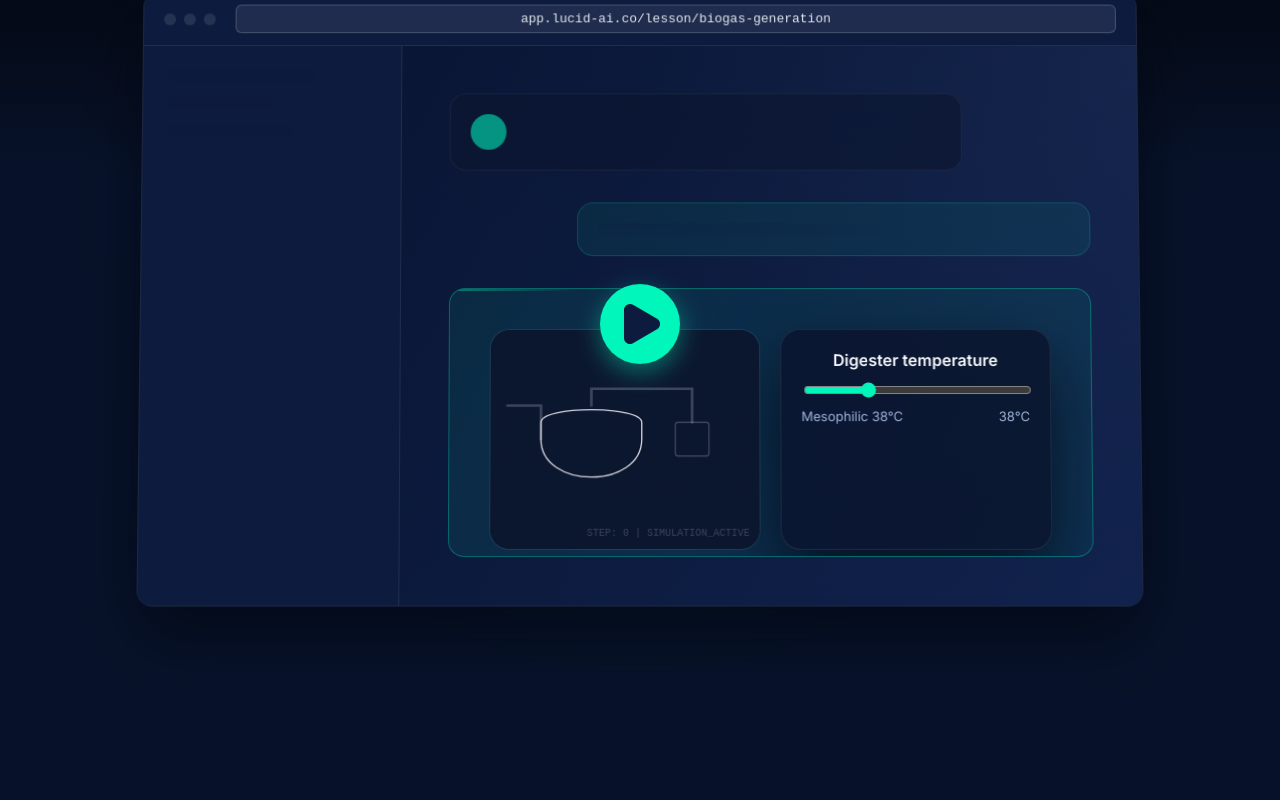
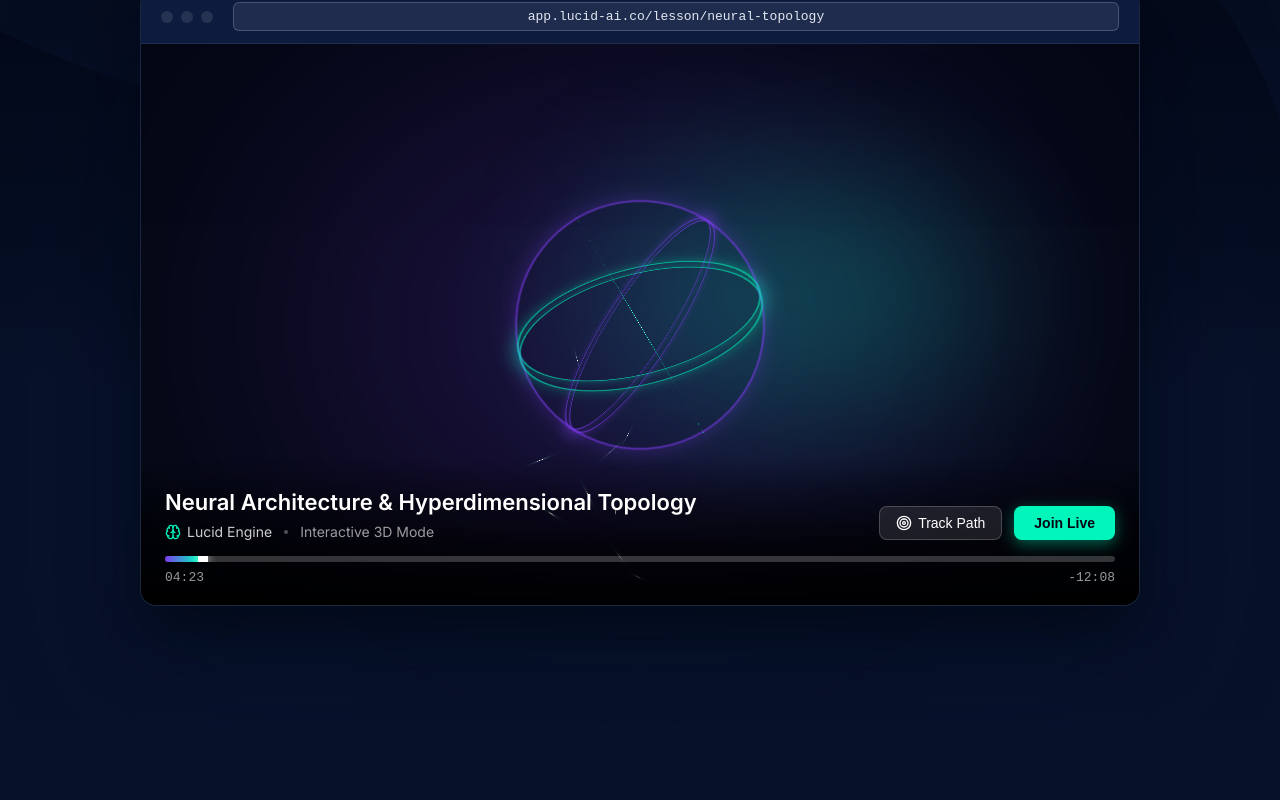
Before and after one commit to taa217/lucidwebsite, a React (Create React App) app: page / in a window 1280 px wide. Shown: the part 680-1480 px from the top of the page. Built offline with nearby package versions, Linux system fonts and the light colour scheme; what @cartesia/cartesia-js would draw is missing.

Commit message:
bettter lesson visualiser on home

```diff
--- a/src/App.css
+++ b/src/App.css
@@ -204,6 +204,12 @@ body {
   width: 100%;
 }
 
+.hero-and-demo-container {
+  position: relative;
+  width: 100%;
+  overflow: hidden; /* This now contains the overflow for both sections */
+}
+
 /* Hero Impressive - Cluely Style */
 .cluely-style-hero {
   position: relative;
@@ -211,7 +217,6 @@ body {
   padding: 120px 20px 240px; /* Extra bottom padding for overlap */
   margin: 0;
   width: 100%;
-  overflow: hidden;
   display: flex;
   flex-direction: column;
   align-items: center;
@@ -225,7 +230,6 @@ body {
   width: 100%;
   height: 100%;
   z-index: 0;
-  overflow: hidden;
 }
 
 .hero-svg-bg {
@@ -240,7 +244,7 @@ body {
   left: 0;
   width: 100%;
   height: 100%;
-  background: linear-gradient(180deg, transparent 60%, var(--bg) 100%);
+  background: linear-gradient(180deg, transparent 70%, var(--bg) 100%);
   pointer-events: none;
 }
 
--- a/src/pages/Home.tsx
+++ b/src/pages/Home.tsx
@@ -1,68 +1,208 @@
-import React, { useState, useEffect, useRef, useCallback } from 'react';
+import React from 'react';
 import { Link } from 'react-router-dom';
 import { motion } from 'framer-motion';
-import { Zap, ArrowRight, Brain, MessageSquare, Layers, Target, Radio, Play } from 'lucide-react';
-import { BiogasAnimation } from '../components/BiogasAnimation';
-import { BiogasExplainer } from '../components/BiogasExplainer';
-import { preloadScenes } from '../hooks/useTTSWithPrefetch';
+import { Zap, ArrowRight, Brain, MessageSquare, Layers, Target } from 'lucide-react';
+const VideoLessonVisualizer = () => {
+  return (
+    <div className="video-lesson-container" style={{
+      width: '100%',
+      aspectRatio: '16/9',
+      background: '#030712',
+      position: 'relative',
+      overflow: 'hidden',
+      display: 'flex',
+      alignItems: 'center',
+      justifyContent: 'center'
+    }}>
+      {/* Dynamic Background */}
+      <motion.div
+        animate={{ opacity: [0.15, 0.3, 0.15], scale: [0.9, 1.2, 0.9] }}
+        transition={{ duration: 10, repeat: Infinity, ease: "easeInOut" }}
+        style={{ position: 'absolute', width: '60%', height: '60%', background: '#7c3aed', filter: 'blur(120px)', borderRadius: '50%' }}
+      />
+      <motion.div
+        animate={{ opacity: [0.1, 0.25, 0.1], scale: [1.1, 0.8, 1.1] }}
+        transition={{ duration: 12, repeat: Infinity, ease: "easeInOut", delay: 1 }}
+        style={{ position: 'absolute', width: '50%', height: '50%', background: '#00f6bb', filter: 'blur(100px)', borderRadius: '50%', top: '20%', right: '10%' }}
+      />
 
-// Biogas first scene for preloading on hover
-const biogasScenesForPreload = [
-  { id: 1, narration: "Let's take a quick look at how biogas is created using nothing more than organic waste and a bit of biology." },
-];
+      {/* 3D Moving Composition */}
+      <div style={{ perspective: '1500px', zIndex: 10, width: '100%', height: '100%', display: 'flex', alignItems: 'center', justifyContent: 'center' }}>
+        <motion.div
+          animate={{ rotateX: [15, 375], rotateY: [-15, 345] }}
+          transition={{ duration: 30, repeat: Infinity, ease: "linear" }}
+          style={{ width: '250px', height: '250px', transformStyle: 'preserve-3d', position: 'relative' }}
+        >
+          {/* Geometric Rings */}
+          {Array.from({ length: 6 }).map((_, i) => (
+            <div key={i} style={{
+              position: 'absolute',
+              inset: 0,
+              border: `2px solid ${i % 2 === 0 ? 'rgba(0, 246, 187, 0.6)' : 'rgba(124, 58, 237, 0.6)'}`,
+              borderRadius: '50%',
+              transform: `rotateX(${i * 30}deg) rotateY(${i * 60}deg)`,
+              boxShadow: `0 0 20px ${i % 2 === 0 ? 'rgba(0, 246, 187, 0.3)' : 'rgba(124, 58, 237, 0.3)'}`,
+            }} />
+          ))}
 
-const demoTimeline = [
-  {
-    title: 'Feedstock prep',
-    copy: 'Lucid shows how food waste and manure are mixed to the right solids content.',
-  },
-  {
-    title: 'Anaerobic digestion',
-    copy: 'Zoom inside the digester to see microbes convert slurry into methane-rich biogas.',
-  },
-  {
-    title: 'Biogas upgrade',
-    copy: 'Watch CO₂ get scrubbed and the methane stream head to the generator flare.',
-  },
-];
+          {/* Core Energy Sphere */}
+          <motion.div
+            animate={{ scale: [0.9, 1.2, 0.9], rotateZ: [0, 180, 360] }}
+            transition={{ duration: 6, repeat: Infinity, ease: "easeInOut" }}
+            style={{
+              position: 'absolute',
+              top: '30%',
+              left: '30%',
+              width: '40%',
+              height: '40%',
+              borderRadius: '50%',
+              background: 'radial-gradient(circle, #fff 10%, #00f6bb 40%, transparent 80%)',
+              boxShadow: '0 0 50px #00f6bb',
+              transformStyle: 'preserve-3d'
+            }}
+          />
 
-const lessonInsights = [
-  {
-    title: 'Methane yield',
-    copy: 'Lucid calculates methane potential in real time so you can compare feedstocks.',
-    formula: 'CH₄ yield ≈ VS × 0.35 m³/kg',
-  },
-  {
-    title: 'Retention time',
-    copy: 'Temperature determines hydraulic retention time (HRT) inside the digester.',
-    formula: 'HRT = Volume / Flow rate',
-  },
-  {
-    title: 'Energy output',
-    copy: 'Lucid converts methane flow into kWh so you can size generators or boilers.',
-    formula: 'kWh = CH₄ (m³) × 9.97',
-  },
-];
+          {/* Floating Data Nodes */}
+          {Array.from({ length: 15 }).map((_, i) => (
+            <motion.div
+              key={`node-${i}`}
+              animate={{ rotateY: [0, 360], rotateZ: [0, 360] }}
+              transition={{ duration: 8 + i * 0.5, repeat: Infinity, ease: "linear", delay: i * 0.1 }}
+              style={{
+                position: 'absolute',
+                top: '50%',
+                left: '50%',
+                width: '100%',
+                height: '100%',
+                transformStyle: 'preserve-3d',
+                transformOrigin: 'center'
+              }}
+            >
+              <div style={{
+                position: 'absolute',
+                top: `${(i * 17) % 100}%`,
+                left: `${(i * 23) % 100}%`,
+                width: '6px',
+                height: '6px',
+                borderRadius: '50%',
+                background: '#fff',
+                boxShadow: '0 0 10px #fff, 0 0 20px #00f6bb',
+                transform: `translateZ(${50 + (i * 10)}px)`
+              }} />
+            </motion.div>
+          ))}
+        </motion.div>
+      </div>
+
+      {/* Video Player UI Overlay */}
+      <div style={{
+        position: 'absolute', bottom: 0, left: 0, right: 0,
+        padding: '30px 24px 20px',
+        background: 'linear-gradient(to top, rgba(0,0,0,0.95) 0%, rgba(0,0,0,0.7) 40%, transparent 100%)',
+        zIndex: 20,
+        display: 'flex', flexDirection: 'column', gap: '16px'
+      }}>
+        <div style={{ display: 'flex', justifyContent: 'space-between', alignItems: 'flex-end' }}>
+          <div>
+            <h3 style={{ margin: 0, color: '#fff', fontSize: '22px', fontWeight: 600, textShadow: '0 2px 10px rgba(0,0,0,0.5)' }}>
+              Neural Architecture & Hyperdimensional Topology
+            </h3>
+            <div style={{ display: 'flex', alignItems: 'center', gap: '12px', marginTop: '8px' }}>
+              <div style={{ display: 'flex', alignItems: 'center', gap: '6px', color: 'rgba(255,255,255,0.8)', fontSize: '14px' }}>
+                <Brain size={16} color="#00f6bb" />
+                <span>Lucid Engine</span>
+              </div>
+              <span style={{ width: '4px', height: '4px', borderRadius: '50%', background: 'rgba(255,255,255,0.3)' }} />
+              <span style={{ color: 'rgba(255,255,255,0.6)', fontSize: '14px' }}>Interactive 3D Mode</span>
+            </div>
+          </div>
+          <div style={{ display: 'flex', gap: '12px' }}>
+             <button style={{ background: 'rgba(255,255,255,0.1)', border: '1px solid rgba(255,255,255,0.2)', padding: '8px 16px', borderRadius: '8px', color: '#fff', fontSize: '14px', cursor: 'pointer', display: 'flex', alignItems: 'center', gap: '6px', backdropFilter: 'blur(10px)' }}>
+               <Target size={16} /> Track Path
+             </button>
+             <button style={{ background: '#00f6bb', border: 'none', padding: '8px 20px', borderRadius: '8px', color: '#020613', fontSize: '14px', fontWeight: 600, cursor: 'pointer', boxShadow: '0 4px 15px rgba(0,246,187,0.4)' }}>
+               Join Live
+             </button>
+          </div>
+        </div>
+
+        <div style={{ display: 'flex', flexDirection: 'column', gap: '8px' }}>
+          <div style={{ width: '100%', height: '6px', background: 'rgba(255,255,255,0.2)', borderRadius: '3px', position: 'relative', cursor: 'pointer', overflow: 'hidden' }}>
+             <motion.div
+               animate={{ width: ['0%', '100%'] }}
+               transition={{ duration: 180, ease: "linear", repeat: Infinity }}
+               style={{ position: 'absolute', top: 0, left: 0, height: '100%', background: 'linear-gradient(90deg, #7c3aed, #00f6bb)' }}
+             />
+             <motion.div
+               animate={{ left: ['0%', '100%'] }}
+               transition={{ duration: 180, ease: "linear", repeat: Infinity }}
+               style={{ position: 'absolute', top: 0, width: '10px', height: '100%', background: '#fff', boxShadow: '0 0 10px #fff' }}
+             />
+          </div>
+          <div style={{ display: 'flex', justifyContent: 'space-between', color: 'rgba(255,255,255,0.6)', fontSize: '13px', fontWeight: 500, fontFamily: 'monospace' }}>
+            <span>04:23</span>
+            <span>-12:08</span>
+          </div>
+        </div>
+      </div>
+    </div>
+  );
+};
 
 const HeroBackground = () => (
   <div className="hero-bg-container">
-    <svg viewBox="0 0 1440 800" preserveAspectRatio="xMidYMid slice" className="hero-svg-bg">
+    <svg viewBox="0 0 1440 1600" preserveAspectRatio="xMidYMin slice" className="hero-svg-bg">
       <defs>
-        <linearGradient id="skyGrad" x1="0" y1="0" x2="0" y2="1">
+        <linearGradient id="skyGrad" x1="0" y1="0" x2="0" y2="650" gradientUnits="userSpaceOnUse">
           <stop offset="0%" stopColor="var(--sky-top, #0a1930)" />
           <stop offset="60%" stopColor="var(--sky-mid, #112d5e)" />
           <stop offset="100%" stopColor="var(--sky-bottom, #00f6bb)" />
         </linearGradient>
-        <linearGradient id="mountainGrad1" x1="0" y1="0" x2="0" y2="1">
+        <linearGradient id="mountainGrad1" x1="0" y1="100" x2="0" y2="650" gradientUnits="userSpaceOnUse">
           <stop offset="0%" stopColor="var(--mountain-top, #0d2247)" />
           <stop offset="100%" stopColor="var(--mountain-bottom, #050d1c)" />
         </linearGradient>
-        <linearGradient id="mountainGrad2" x1="0" y1="0" x2="0" y2="1">
+        <linearGradient id="mountainGrad2" x1="0" y1="250" x2="0" y2="650" gradientUnits="userSpaceOnUse">
           <stop offset="0%" stopColor="var(--mountain-front-top, #05112b)" />
           <stop offset="100%" stopColor="var(--mountain-front-bottom, #020613)" />
         </linearGradient>
+
+        {/* Foothill Gradients fading into background */}
+        <linearGradient id="hillGrad1" x1="0" y1="500" x2="0" y2="900" gradientUnits="userSpaceOnUse">
+          <stop offset="0%" stopColor="var(--mountain-front-bottom, #020613)" stopOpacity="0.9" />
+          <stop offset="100%" stopColor="var(--bg)" stopOpacity="0.8" />
+        </linearGradient>
+        <linearGradient id="hillGrad2" x1="0" y1="800" x2="0" y2="1200" gradientUnits="userSpaceOnUse">
+          <stop offset="0%" stopColor="var(--mountain-front-bottom, #020613)" stopOpacity="0.5" />
+          <stop offset="100%" stopColor="var(--bg)" stopOpacity="1" />
+        </linearGradient>
+
+        {/* Glowing Data Stream Gradients */}
+        <linearGradient id="streamGrad1" x1="0" y1="300" x2="0" y2="1400" gradientUnits="userSpaceOnUse">
+          <stop offset="0%" stopColor="var(--primary)" stopOpacity="0.8" />
+          <stop offset="50%" stopColor="var(--primary)" stopOpacity="0.3" />
+          <stop offset="100%" stopColor="var(--primary)" stopOpacity="0" />
+        </linearGradient>
+        <linearGradient id="streamGrad2" x1="0" y1="250" x2="0" y2="1300" gradientUnits="userSpaceOnUse">
+          <stop offset="0%" stopColor="var(--primary)" stopOpacity="0.9" />
+          <stop offset="60%" stopColor="#7C3AED" stopOpacity="0.4" />
+          <stop offset="100%" stopColor="#7C3AED" stopOpacity="0" />
+        </linearGradient>
+        <linearGradient id="streamGrad3" x1="0" y1="500" x2="0" y2="1500" gradientUnits="userSpaceOnUse">
+          <stop offset="0%" stopColor="#00F6BB" stopOpacity="0.7" />
+          <stop offset="70%" stopColor="#06B6D4" stopOpacity="0.3" />
+          <stop offset="100%" stopColor="#06B6D4" stopOpacity="0" />
+        </linearGradient>
+
         <filter id="glow">
           <feGaussianBlur stdDeviation="30" result="coloredBlur"/>
+          <feMerge>
+            <feMergeNode in="coloredBlur"/>
+            <feMergeNode in="SourceGraphic"/>
+          </feMerge>
+        </filter>
+        <filter id="glow-small">
+          <feGaussianBlur stdDeviation="8" result="coloredBlur"/>
           <feMerge>
             <feMergeNode in="coloredBlur"/>
             <feMergeNode in="SourceGraphic"/>
@@ -71,76 +211,37 @@ const HeroBackground = () => (
       </defs>
 
       {/* Sky */}
-      <rect width="1440" height="800" fill="url(#skyGrad)" opacity="0.8" />
+      <rect width="1440" height="1600" fill="url(#skyGrad)" opacity="0.8" />
 
       {/* Sun/Core */}
-      <circle cx="1100" cy="550" r="140" fill="var(--primary)" filter="url(#glow)" opacity="0.4" />
-      <circle cx="1100" cy="550" r="80" fill="#fff" filter="url(#glow)" opacity="0.9" />
+      <circle cx="1100" cy="400" r="140" fill="var(--primary)" filter="url(#glow)" opacity="0.4" />
+      <circle cx="1100" cy="400" r="80" fill="#fff" filter="url(#glow)" opacity="0.9" />
 
       {/* Background Mountains */}
-      <path d="M0 500 L250 350 L500 480 L800 250 L1150 500 L1440 350 L1440 800 L0 800 Z" fill="url(#mountainGrad1)" opacity="0.8"/>
+      <path d="M0 350 L250 200 L500 330 L800 100 L1150 350 L1440 200 L1440 1600 L0 1600 Z" fill="url(#mountainGrad1)" opacity="0.8"/>
 
       {/* Foreground Mountains */}
-      <path d="M0 650 L350 450 L700 650 L1050 400 L1440 600 L1440 800 L0 800 Z" fill="url(#mountainGrad2)" />
+      <path d="M0 500 L350 300 L700 500 L1050 250 L1440 450 L1440 1600 L0 1600 Z" fill="url(#mountainGrad2)" />
 
-      {/* Fog/Mist overlay at bottom */}
-      <rect width="1440" height="200" y="600" fill="linear-gradient(to bottom, transparent, var(--bg))" />
+      {/* Energy Streams / Data Pathways falling behind foothills */}
+      <path d="M350 300 Q 250 600 400 900 T 200 1400" fill="none" stroke="url(#streamGrad1)" strokeWidth="3" filter="url(#glow-small)" opacity="0.7"/>
+      <path d="M1050 250 Q 1200 550 950 850 T 1150 1350" fill="none" stroke="url(#streamGrad2)" strokeWidth="4" filter="url(#glow-small)" opacity="0.8"/>
+      <path d="M700 500 Q 550 750 800 1050 T 650 1500" fill="none" stroke="url(#streamGrad3)" strokeWidth="2" filter="url(#glow-small)" opacity="0.6"/>
+
+      {/* Data Nodes */}
+      <circle cx="400" cy="900" r="5" fill="var(--primary)" filter="url(#glow-small)" opacity="0.8" />
+      <circle cx="950" cy="850" r="6" fill="#7C3AED" filter="url(#glow-small)" opacity="0.8" />
+      <circle cx="800" cy="1050" r="4" fill="#06B6D4" filter="url(#glow-small)" opacity="0.8" />
+
+      {/* Lower Foothills / Valleys extending downwards */}
+      <path d="M0 600 Q 350 450 750 700 T 1440 550 L1440 1600 L0 1600 Z" fill="url(#hillGrad1)" />
+      <path d="M0 800 Q 400 1000 850 750 T 1440 900 L1440 1600 L0 1600 Z" fill="url(#hillGrad2)" />
     </svg>
     <div className="hero-bg-overlay"></div>
   </div>
 );
 
 export const Home = () => {
-  const [isDemoPlaying, setIsDemoPlaying] = useState(false);
-  const [demoStep, setDemoStep] = useState(0);
-  const [sliderValue, setSliderValue] = useState(38);
-  const [insightIndex, setInsightIndex] = useState(0);
-  const demoSectionRef = useRef<HTMLDivElement | null>(null);
-
-
-  useEffect(() => () => {
-    if (typeof window !== 'undefined' && 'speechSynthesis' in window) {
-      window.speechSynthesis.cancel();
-    }
-  }, []);
-
-  // Old simpler animation effects - disabled when isDemoPlaying is used for the new Explainer
-  useEffect(() => {
-    // The new BiogasExplainer handles its own timing
-  }, [isDemoPlaying]);
-
-  // Preload first scenes when user hovers over generate button
-  const hasPreloadedRef = useRef(false);
-  const handlePreloadOnHover = useCallback(() => {
-    if (!hasPreloadedRef.current) {
-      hasPreloadedRef.current = true;
-      // Preload first scene so playback starts instantly
-      preloadScenes(biogasScenesForPreload, "694f9389-aac1-45b6-b726-9d9369183238", 1);
-    }
-  }, []);
-
-  const handleGenerate = () => {
-    setIsDemoPlaying(true);
-    if (demoSectionRef.current) {
-      demoSectionRef.current.scrollIntoView({ behavior: 'smooth', block: 'center' });
-    }
-  };
-
-  const handleSlider = (value: number) => {
-    setSliderValue(value);
-  };
-
-  const handleTimelineClick = (index: number) => {
-    setDemoStep(index);
-    setInsightIndex(index % lessonInsights.length);
-  };
-
-  const temperatureLabel =
-    sliderValue >= 55 ? 'Thermophilic 55°C' : sliderValue >= 37 ? 'Mesophilic 38°C' : 'Ambient 32°C';
-  const methaneFlow = Math.min(110, Math.round((sliderValue - 30) * 5));
-  const retentionDays = sliderValue >= 55 ? 16 : 24;
-  const currentInsight = lessonInsights[insightIndex];
-
   return (
     <motion.div
       initial={{ opacity: 0 }}
@@ -148,9 +249,10 @@ export const Home = () => {
       exit={{ opacity: 0 }}
       className="page-content"
     >
-      <section className="hero-impressive cluely-style-hero">
+      <div className="hero-and-demo-container">
         <HeroBackground />
 
+        <section className="hero-impressive cluely-style-hero">
           <div className="hero-content-wrapper">
             <motion.h1
               className="mega-headline cluely-headline"
@@ -177,138 +279,32 @@ export const Home = () => {
               animate={{ y: 0, opacity: 1 }}
               transition={{ delay: 0.6 }}
             >
-            <button
+              <a
+                href="https://app.lucid-ai.co"
                 className="btn-glow cluely-main-btn"
-              onClick={handleGenerate}
-              onMouseEnter={handlePreloadOnHover}
-              onFocus={handlePreloadOnHover}
+                style={{ display: 'inline-flex', alignItems: 'center', gap: '8px', textDecoration: 'none' }}
               >
                 <Zap size={20} fill="currentColor" /> Generate a Lesson
-            </button>
+              </a>
             </motion.div>
           </div>
         </section>
 
-      <section className="demo-showcase cluely-showcase" ref={demoSectionRef}>
-        <div className={`glass-frame ${isDemoPlaying ? 'active' : ''}`}>
+      <section className="demo-showcase cluely-showcase">
+        <div className="glass-frame active">
           <div className="app-window">
             <div className="window-header">
               <div className="dots"><span></span><span></span><span></span></div>
-              <div className="address-bar">app.lucid-ai.co/lesson/biogas-generation</div>
+              <div className="address-bar">app.lucid-ai.co/lesson/neural-topology</div>
             </div>
-            <div className="window-content" style={{ position: 'relative' }}>
-              {isDemoPlaying && (
-                <BiogasExplainer
-                  isActive={isDemoPlaying}
-                  onComplete={() => setIsDemoPlaying(false)}
-                />
-              )}
-              {!isDemoPlaying && (
-                <button
-                  className="demo-play-button"
-                  onClick={handleGenerate}
-                  onMouseEnter={handlePreloadOnHover}
-                  onFocus={handlePreloadOnHover}
-                  aria-label="Play demo"
-                >
-                  <Play size={48} fill="currentColor" />
-                </button>
-              )}
-              <div className="ui-mock" style={{ opacity: isDemoPlaying ? 0 : 1, transition: 'opacity 0.5s' }}>
-                <div className="ui-sidebar">
-                  <div className="ui-line w-70"></div>
-                  <div className="ui-line w-50"></div>
-                  <div className="ui-line w-60"></div>
-                </div>
-                <div className="ui-main">
-                  <motion.div className="ai-bubble" animate={{ opacity: isDemoPlaying ? 1 : 0.7 }}>
-                    <div className="avatar"></div>
-                    <div className="text-lines">
-                      <div className="ui-line w-90"></div>
-                      <div className="ui-line w-80"></div>
-                    </div>
-                  </motion.div>
-                  <motion.div className="user-bubble" animate={{ opacity: isDemoPlaying ? 1 : 0.6 }}>
-                    <div className="text-lines">
-                      <div className="ui-line w-60"></div>
-                    </div>
-                  </motion.div>
-                  <div className="interactive-widget" aria-live="polite">
-          <div className="quantum-hud">
-            <div className="digester-visual" style={{ display: 'block', padding: 0, overflow: 'hidden' }}>
-              <BiogasAnimation step={demoStep} isPlaying={isDemoPlaying} />
-            </div>
-            <div className="quantum-slider">
-              <label htmlFor="temperature-slider">Digester temperature</label>
-              <input
-                id="temperature-slider"
-                type="range"
-                min={30}
-                max={60}
-                value={sliderValue}
-                onChange={(e) => handleSlider(Number(e.target.value))}
-              />
-              <div className="slider-meta">
-                <span>{temperatureLabel}</span>
-                <span>{Math.round(sliderValue)}°C</span>
-              </div>
-            </div>
-            <div className="quantum-spectrum">
-              <div className="spectrum-bar" style={{ width: `${Math.min(100, methaneFlow)}%` }} />
-              <p>Methane purity: {methaneFlow}% &nbsp; • &nbsp; HRT ≈ {retentionDays} days</p>
-            </div>
-          </div>
-                    <div className="demo-timeline">
-                      {demoTimeline.map((step, index) => (
-                        <div
-                          key={step.title}
-                        className={`timeline-step ${demoStep === index ? 'active' : ''}`}
-                        role="button"
-                        tabIndex={0}
-                        onClick={() => handleTimelineClick(index)}
-                        onKeyDown={(event) => {
-                          if (event.key === 'Enter' || event.key === ' ') {
-                            event.preventDefault();
-                            handleTimelineClick(index);
-                          }
-                        }}
-                        >
-                          <div className="timeline-icon">
-                            <Radio size={16} />
-                          </div>
-                          <div>
-                            <strong>{step.title}</strong>
-                            <p>{step.copy}</p>
-                          </div>
-                        </div>
-                      ))}
-                    </div>
-                  <div className="lesson-insight" aria-live="polite">
-                    <div className="insight-header">
-                      <span>Concept spotlight</span>
-                      <strong>{currentInsight.title}</strong>
-                    </div>
-                    <p>{currentInsight.copy}</p>
-                    <code className="insight-formula">{currentInsight.formula}</code>
-                    <div className="insight-controls">
-                      {lessonInsights.map((insight, index) => (
-                        <button
-                          key={insight.title}
-                          className={`insight-bullet ${insightIndex === index ? 'active' : ''}`}
-                          aria-pressed={insightIndex === index}
-                          onClick={() => setInsightIndex(index)}
-                        />
-                      ))}
-                    </div>
-                  </div>
-                  </div>
-                </div>
-              </div>
+            <div className="window-content" style={{ position: 'relative', display: 'flex', flexDirection: 'column' }}>
+              <VideoLessonVisualizer />
             </div>
           </div>
           <div className="glow-effect"></div>
         </div>
       </section>
+      </div>
 
       {/* Method Section Integrated */}
       <section className="value-prop">
```
Lines whose indentation alone changed are shown as unchanged.
